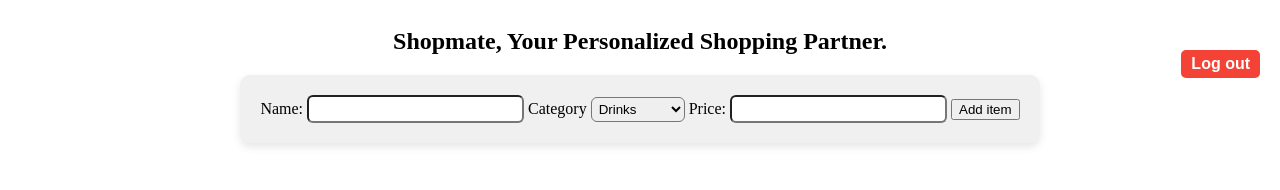
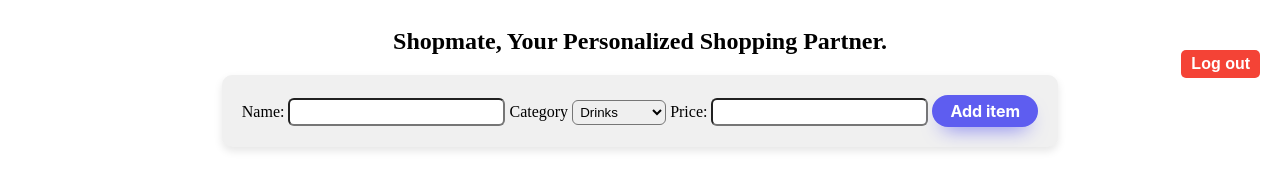
Before and after one commit to nyarikikaruma/shopmate, a plain HTML site: page body/index.html in a window 1280 px wide. Drawn offline with Linux system fonts and the light colour scheme; no server answers.

```diff
--- a/body/index.html
+++ b/body/index.html
@@ -55,6 +55,27 @@
             border-radius: 6px;
             padding: 3px;
             }
+            #add_item {
+            background: #5E5DF0;
+            border-radius: 999px;
+            box-shadow: #5E5DF0 0 10px 20px -10px;
+            box-sizing: border-box;
+            color: #FFFFFF;
+            cursor: pointer;
+            font-family: Inter,Helvetica,"Apple Color Emoji","Segoe UI Emoji",NotoColorEmoji,"Noto Color Emoji","Segoe UI Symbol","Android Emoji",EmojiSymbols,-apple-system,system-ui,"Segoe UI",Roboto,"Helvetica Neue","Noto Sans",sans-serif;
+            font-size: 16px;
+            font-weight: 700;
+            line-height: 24px;
+            opacity: 1;
+            outline: 0 solid transparent;
+            padding: 4px 18px;
+            user-select: none;
+            -webkit-user-select: none;
+            touch-action: manipulation;
+            width: fit-content;
+            word-break: break-word;
+            border: 0;
+            }
 
     </style>
 </head>
@@ -88,6 +109,7 @@
                 </select>
                 <label for="price">Price: </label>
                 <input type="text" name="price" id="item_price">
+
                 <button id="add_item">Add item</button>
             </div>
             <div id="shoppinglist"></div>
```
Also changed, not shown: body/index.js (+9 -2 lines).
